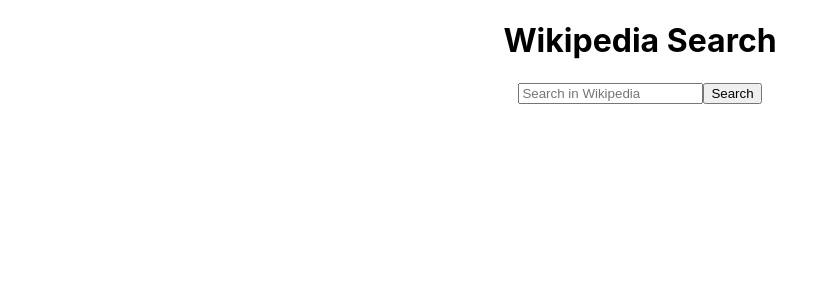
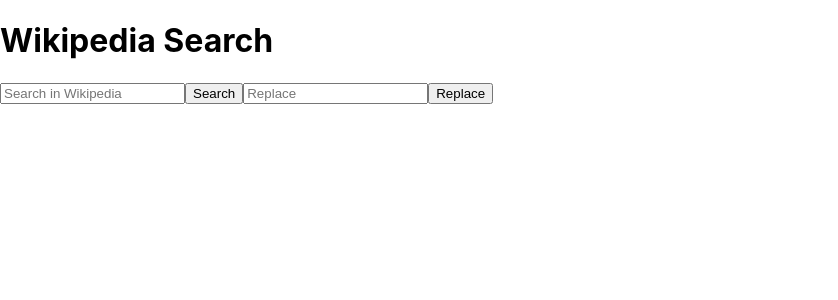
Before and after one commit to amadszew/wikiSearchAPI, a React (Create React App) app in the folder project/: page / in a window 1280 px wide. Shown: the top 300 px of the page, without its empty margins (0-838 px from the left). Built offline with nearby package versions, Linux system fonts and the light colour scheme.

Commit message:
replace engine

```diff
--- a/project/src/App.js
+++ b/project/src/App.js
@@ -1,5 +1,4 @@
 import React from 'react';
-import './App.css';
 import './App.scss'
 
 class App extends React.Component {
@@ -8,6 +7,7 @@
     this.state ={
       wikiSearchTerms: '',
       wikiSearchReturnValues: [],
+      wikiReplaceTerms: ''
     }
   }
 
@@ -81,6 +81,21 @@
       )
   }
 
+  wikiReplaceEngine = (e) => {
+    e.preventDefault();
+
+    const replaceTerm = document.getElementById('replaceInput')
+    const snippet = document.querySelector(".searchmatch");
+
+    snippet.innerHTML = replaceTerm.value;
+  }
+
+  changeWikiReplaceTerms = (e) => {
+    this.setState({
+      wikiReplaceTerms: e.target.value
+    })
+  }
+
 
   render() {
     let wikiSearchResults = [];
@@ -110,6 +125,9 @@
         <form>
           <input type="text" defaultValue={this.state.wikiSearchTerms} onChange={this.changeWikiSearchTerms} placeholder='Search in Wikipedia' />
           <button type="submit" onClick={this.wikiSearchEngine}>Search</button>
+
+          <input type='text' defaultValue={this.state.wikiReplaceTerms} onChange={this.changeWikiReplaceTerms} placeholder="Replace" id='replaceInput' />
+          <button type='submit' onClick={this.wikiReplaceEngine}>Replace</button>
         </form>
         {wikiSearchResults}
       </div>
```
